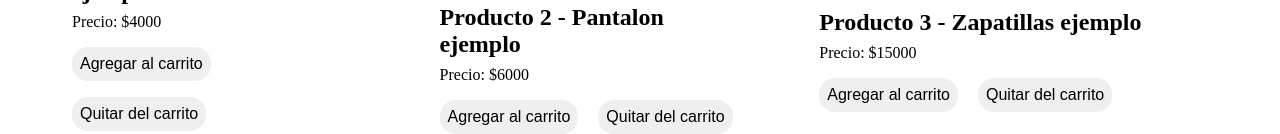
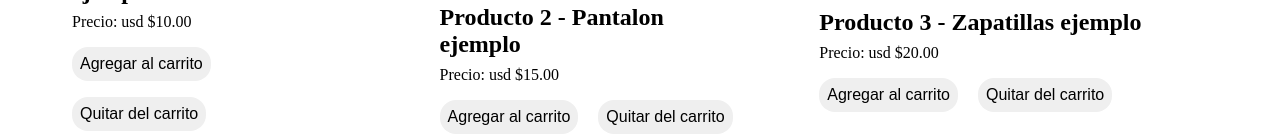
Before and after one commit to JoaquinMartinTuc/coderhouse-javascript, a plain HTML site: page index.html in a window 1280 px wide. Shown: the part 612-746 px from the top of the page. Drawn offline with Linux system fonts and the light colour scheme.

Commit message:
arregle un problema en el precio

```diff
--- a/index.html
+++ b/index.html
@@ -19,7 +19,7 @@
             <img src="./img/82098541-plantilla-de-diseño-de-camiseta-de-hombre-negro-aislado-sobre-fondo-blanco-muestra-de-recorte-removebg-preview.png"
                 alt="Remera Ejemplo">
             <h2 class="separar">Producto 1 - Remera ejemplo</h2>
-            <p class="separar">Precio: $4000</p>
+            <p class="separar">Precio: usd $10.00</p>
             <button class="agregar separar boton">Agregar al carrito</button>
             <button class="quitar separar boton2">Quitar del carrito</button>
 
@@ -29,7 +29,7 @@
             <img src="./img/pantalon-elastico-con-muestra-geometrica-jack-jones-navy-blazer-520x520_d48XSoY-removebg-preview.png"
                 alt="Pantalon Ejemplo">
             <h2 class="separar">Producto 2 - Pantalon ejemplo</h2>
-            <p class="separar">Precio: $6000</p>
+            <p class="separar">Precio: usd $15.00</p>
             <button class="agregar separar boton">Agregar al carrito</button>
             <button class="quitar separar boton2">Quitar del carrito</button>
 
@@ -39,7 +39,7 @@
             <img src="./img/zapatillas-trekking-fire-t4-mujer-beige-21301mt3246z0w2-1-removebg-preview.png"
                 alt="Zapatillas Ejemplo">
             <h2 class="separar">Producto 3 - Zapatillas ejemplo</h2>
-            <p class="separar">Precio: $15000</p>
+            <p class="separar">Precio: usd $20.00</p>
             <button class="agregar separar boton">Agregar al carrito</button>
             <button class="quitar separar boton2">Quitar del carrito</button>
 
```
Also changed, not shown: main.js (+0 -131 lines).
